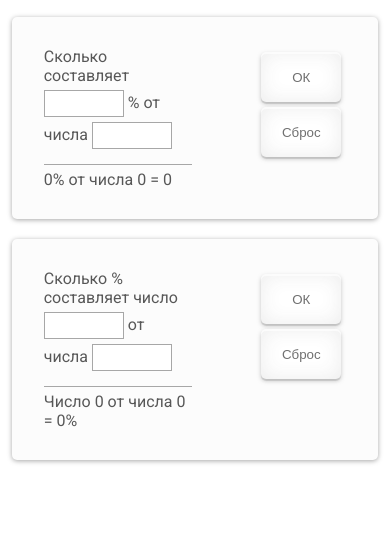
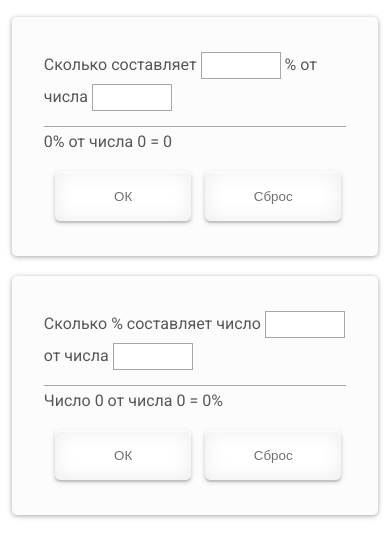
Before and after one commit to sasha-odintsov/percentage-calculator, a website with bundled scripts: page index.html in a window 390 px wide. Shown: the part 121-678 px from the top of the page. Built offline with nearby package versions, Linux system fonts and the light colour scheme.

Commit message:
Added media-query with max-width 399px

```diff
--- a/styles/main.css
+++ b/styles/main.css
@@ -146,3 +146,25 @@ input[type="number"]::-webkit-inner-spin-button {
         display: block;
     }
 }
+
+@media screen and (max-width:399px) {
+    .form-primary,
+    .form-secondary {
+        display: block;
+    }
+
+    .fieldset-primary-values,
+    .fieldset-secondary-values {
+        padding-bottom: 15px;
+    }
+
+    .fieldset-primary-buttons,
+    .fieldset-secondary-buttons {
+        padding-top: 0;
+    }
+
+    .button, .reset {
+        display: inline-block;
+        width: 45%;
+    }
+}
```
